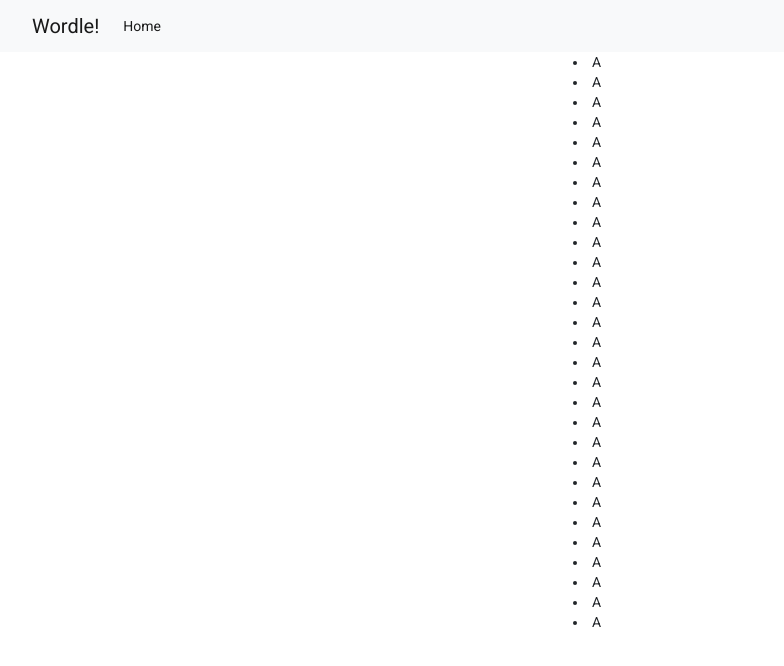
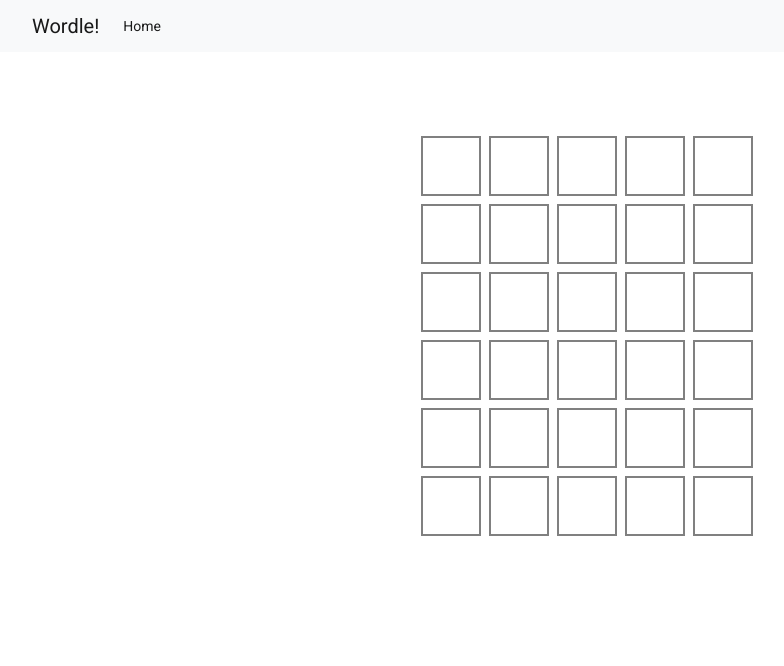
Before and after one commit to kimjust6/Wordle-Clone-Pink, an Angular app: page / in a window 1280 px wide. Shown: the top 666 px of the page, without its empty margins (53-837 px from the left). Built offline with nearby package versions, Linux system fonts and the light colour scheme.

Commit message:
added logic for typing in key and displaying key onto the screen

```diff
--- a/src/app/component/game/game.component.html
+++ b/src/app/component/game/game.component.html
@@ -1,8 +1,18 @@
 <div class="container">
+  <div class="fullWord" *ngFor="let fullWord of array">
+    <ul>
 
-    <div className="fullWord" *ngFor="let fullWord of array">
-      <a *ngFor="let letters of fullWord.word; let index = index" >
-        <li className="singleLetter" key = "{ letters.key }" >{{ letters.letter }}</li>
-      </a>
-    </div>
+      <div *ngFor="let letters of fullWord.word; let index = index">
+        <div class="letterContainer">
+          <a>
+            <li class="singleLetter" key="{ letters.key }; let nice = index">
+              {{ letters.letter }}
+
+            </li>
+          </a>
+        </div>
+      </div>
+
+    </ul>
+  </div>
 </div>
--- a/src/app/component/game/game.component.ts
+++ b/src/app/component/game/game.component.ts
@@ -1,4 +1,5 @@
 import { Component, OnInit } from '@angular/core';
+import { HostListener } from '@angular/core';
 import { v4 as uuidv4 } from 'uuid';
 
 // import "./game.component.scss";
@@ -6,24 +7,51 @@ import { v4 as uuidv4 } from 'uuid';
 @Component({
   selector: 'app-game',
   templateUrl: './game.component.html',
-  styleUrls: ['./game.component.scss']
+  styleUrls: ['./game.component.scss'],
 })
-
 export class GameComponent implements OnInit {
-  word:any = [];
-  array:any = [];
-  constructor() { }
+  word: any = [];
+  array: any = [];
+  values: string = '';
+  letterCount: number = 0;
+  constructor() {}
 
   ngOnInit(): void {
-    for (var j = 0; j < 6; j++)
-    {
-      this.word.push({letter: "A", key: uuidv4()})
-    }
-    for (var i = 0; i < 5; i++)
-    {
-
-      this.array.push({word: this.word });
+    //setup the array
+    for (var i = 0; i < 6; i++) {
+      //setup the array and get uuids for each element
+      this.word = [];
+      for (var j = 0; j < 5; j++) {
+        this.word.push({ letter: '', key: uuidv4() });
+      }
+      this.array.push({ word: this.word });
     }
   }
+  //on keypressdown for the whole page
+  @HostListener('document:keydown', ['$event'])
+  handleKeyboardEvent(event: KeyboardEvent) {
+    //ignores repeat
+    if (!event.repeat && this.isLetter(event.key)) {
+      this.values = event.key.toUpperCase();
+      // console.log("key: ", this.values);
+      this.insertValue(this.values);
+    }
+  }
+  //insert the typed key into the json
+  insertValue = (letter: String) => {
 
+    console.log("/6:", this.letterCount/5);
+    console.log("%5:", this.letterCount%5);
+    this.array[Math.floor(this.letterCount / 5)].word[this.letterCount%5].letter = letter;
+
+    // console.log(
+    //   this.array[Math.floor(this.letterCount / 6)].word[this.letterCount%5].letter
+    // );
+    ++this.letterCount;
+    // console.log(letter);
+  };
+  //function that checks if input is letters
+  isLetter = function (str: String) {
+    return str.length === 1 && str.match(/[a-zA-Z]/i);
+  };
 }
```
